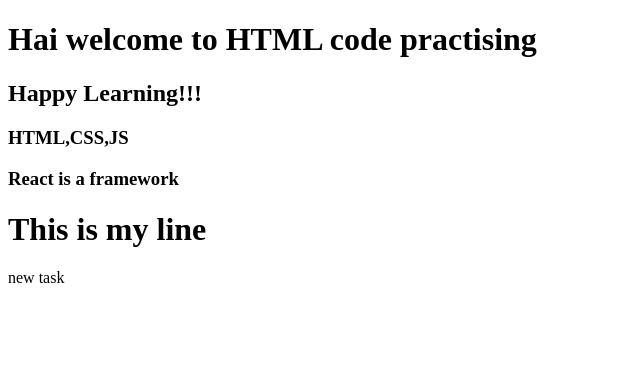
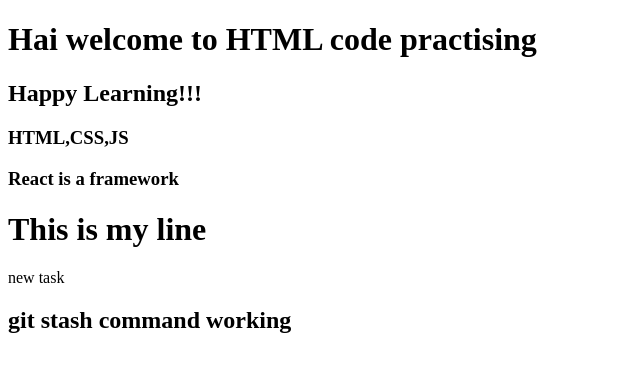
Before and after one commit to Tharani-164/samplenew, a plain HTML site: page index.html in a window 1280 px wide. Shown: the whole page, without its empty margins (0-640 px from the left). Drawn offline with Linux system fonts and the light colour scheme.

Commit message:
feat : lines are added

```diff
--- a/index.html
+++ b/index.html
@@ -12,5 +12,6 @@
     <h3>React is a framework</h3>
     <h1>This is my line</h1>
     <p>new task</p>
+    <h2>git stash command working</h2>
 </body>
 </html>
```
